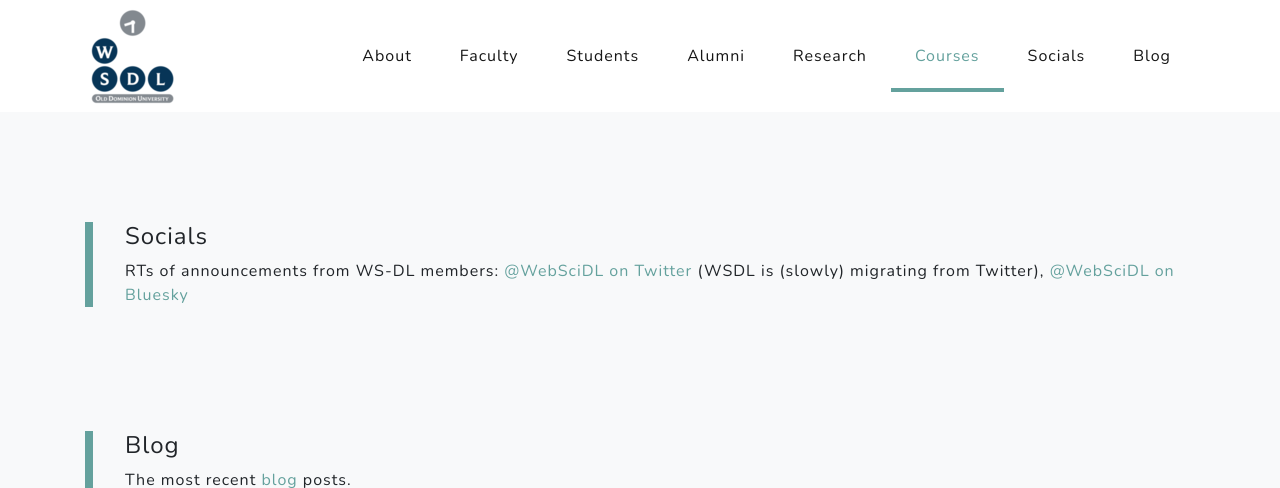
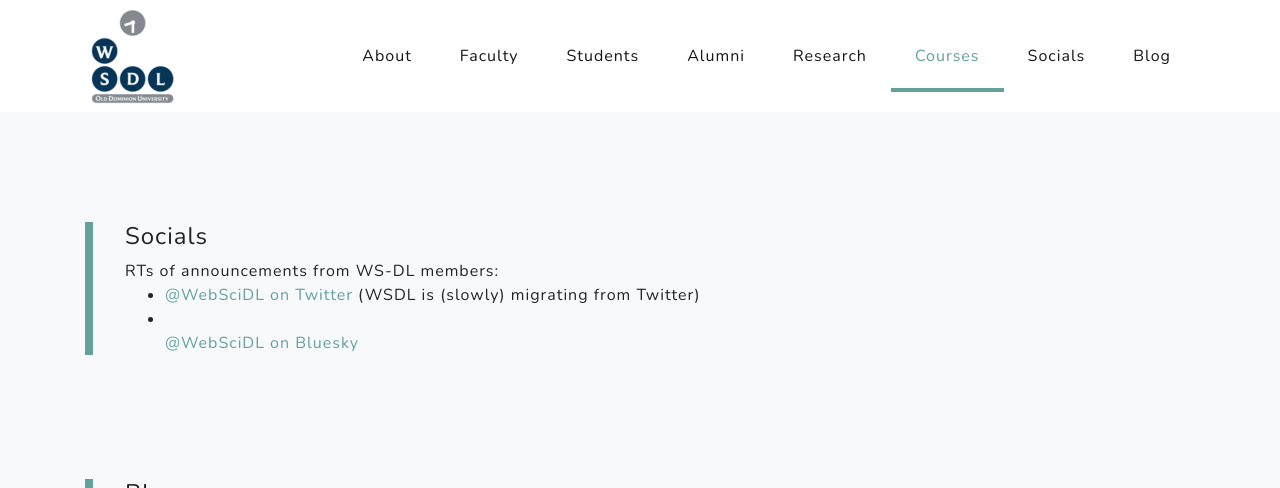
Before and after one commit to oduwsdl/oduwsdl.github.io, a Jekyll site: the page built from index.html, in a window 1280 px wide and 900 px high, scrolled down 14973 px, cut to the strip 0-488 px from the top of the window. Built offline with Jekyll 4.4.1, drawn with Linux system fonts in a browser that asks for light colours; nearby versions of some CDN libraries.

Commit message:
Update index.html
changed socials lists to bullets

```diff
--- a/index.html
+++ b/index.html
@@ -188,7 +188,7 @@ vis papers.</li>
         </div>
       </div>
 
-      <!-- Twitter -->
+      <!-- Socials (nee Twitter) -->
       <div id="Socials" class="row align-items-center no-gutters mb-4 mb-lg-5 section-container">
 
         <div class="col-xl-12 col-lg-12">
@@ -196,9 +196,10 @@ vis papers.</li>
            <h4>Socials</h4>
 
             RTs of announcements from WS-DL members:
-            <a href="https://twitter.com/WebSciDL">@WebSciDL on Twitter</a> (WSDL is (slowly) migrating from Twitter),
-            <A href="https://bsky.app/profile/webscidl.bsky.social">@WebSciDL on Bluesky</A>
-            <p>
+            <ul>
+            <li> <a href="https://twitter.com/WebSciDL">@WebSciDL on Twitter</a> (WSDL is (slowly) migrating from Twitter)</li>
+            <li></li><A href="https://bsky.app/profile/webscidl.bsky.social">@WebSciDL on Bluesky</A></li>
+            </ul>
 <!-- timeline embeds no longer work :-(
 <a class="twitter-timeline" data-width="1200" data-height="500" data-theme="light" href="https://twitter.com/WebSciDL?ref_src=twsrc%5Etfw">Tweets by WebSciDL</a> <script async src="https://platform.twitter.com/widgets.js" charset="utf-8"></script>
 -->
```
